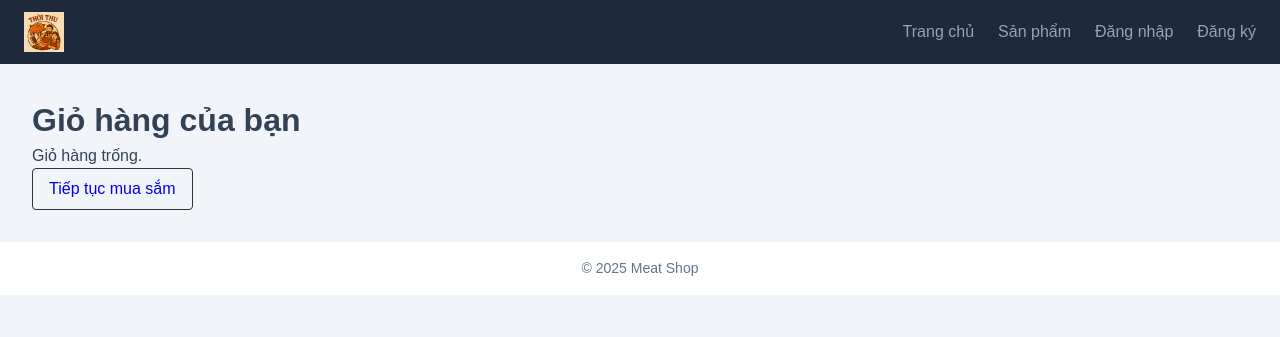
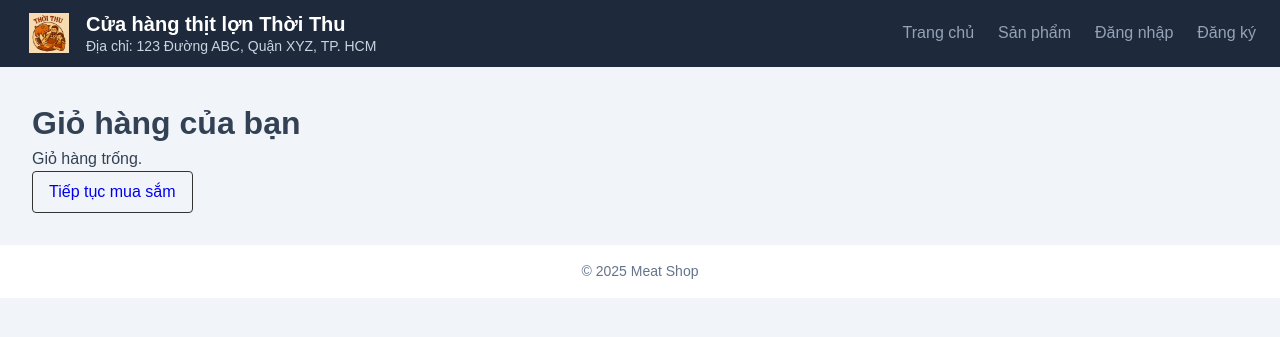
Before and after one commit to Thien225409/WebPython, a Python web app: template templates/cart.html in a window 1280 px wide. Shown: the top 337 px of the page. Run offline with Jinja, Linux system fonts and the light colour scheme; the template is opened without the code that fills it, so the values that code supplies are empty.

Commit message:
Thêm tên cửa hàng, địa chỉ

```diff
--- a/public/style.css
+++ b/public/style.css
@@ -33,6 +33,39 @@
     display: flex;
     align-items: center;
   }
+  /* --- Logo và phần text bên trong --- */
+.logo a {
+  display: flex;
+  align-items: center;
+  text-decoration: none; /* bỏ gạch chân */
+}
+
+.logo img {
+  width: 50px;   /* điều chỉnh kích thước logo */
+  height: 50px;
+  object-fit: contain;
+  margin-right: 12px;
+}
+
+.logo-text {
+  display: flex;
+  flex-direction: column;
+  line-height: 1.2;
+}
+
+.site-name {
+  font-size: 1.25rem;
+  font-weight: bold;
+  color: #ffffff;  /* chữ trắng trên nền tối */
+}
+
+.site-address {
+  font-size: 0.875rem;
+  color: #cbd5e0;  /* chữ nhạt hơn để phân cấp */
+  margin-top: 2px;
+}
+
+
   .site-header .main-nav .nav-link {
     color: #94a3b8;
     margin-left: 1.5rem;
--- a/templates/base.html
+++ b/templates/base.html
@@ -9,7 +9,13 @@
 <body>
   <header class="site-header">
     <div class="logo">
-      <a href="/"><img src="/public/images/logo.png" alt="Meat Shop"></a>
+      <a href="/">
+        <img src="/public/images/logo.png" alt="Meat Shop">
+        <div class="logo-text">
+          <span class="site-name">Cửa hàng thịt lợn Thời Thu</span>
+          <span class="site-address">Địa chỉ: 123 Đường ABC, Quận XYZ, TP. HCM</span>
+        </div>
+      </a>
     </div>
     <nav class="main-nav">
       <a href="/" class="nav-link {% if request.path == '/' %}active{% endif %}">Trang chủ</a>
```
